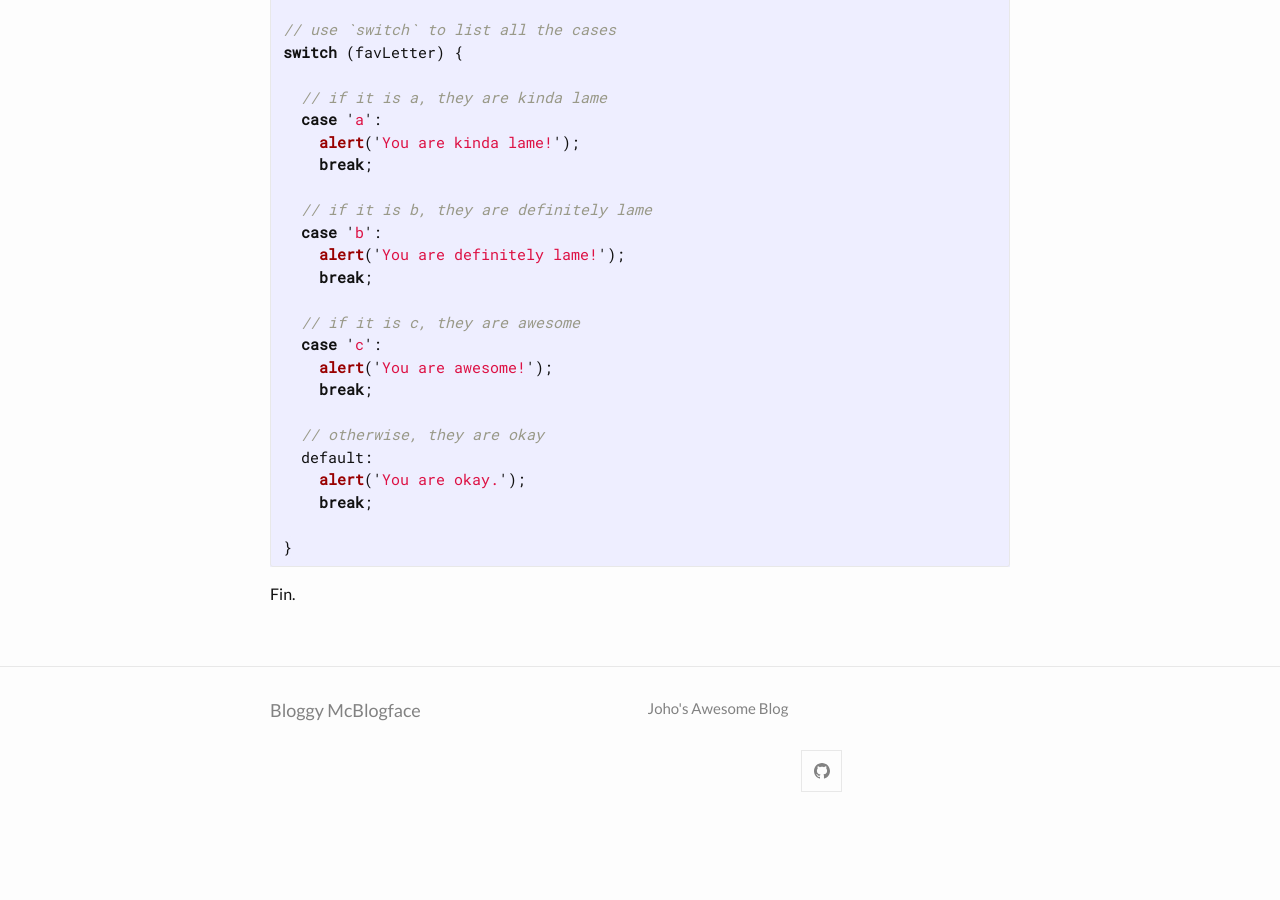
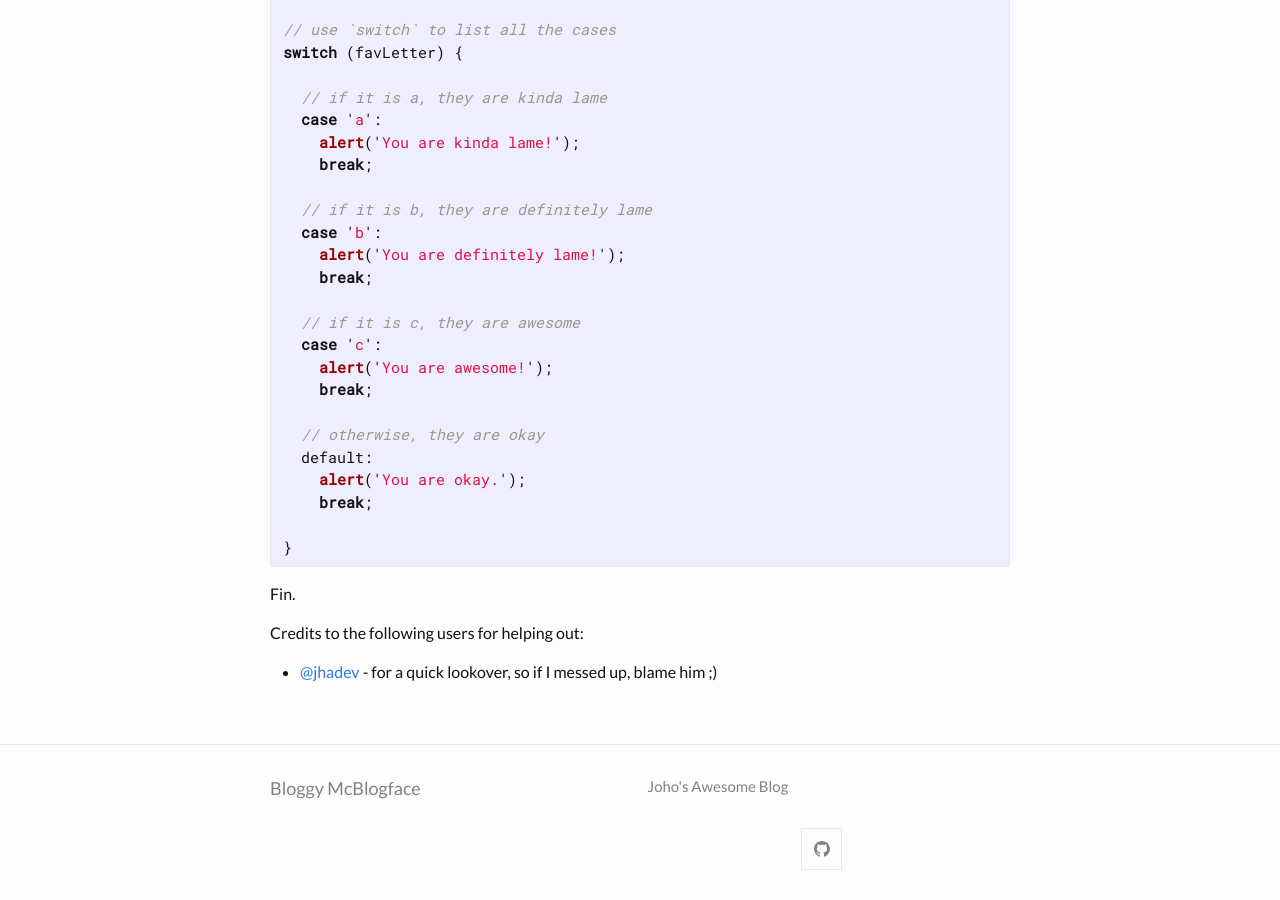
Before and after one commit to loljoho/blog, a Jekyll site: the page built from _posts/2019-10-21-switch-in-javascript.markdown, in a window 1280 px wide and 900 px high, scrolled down 924 px. Built offline with Jekyll 4.4.1, drawn with Linux system fonts in a browser that asks for light colours; before the commit the page ends 1746 px from its top, so only the background shows below that.

Commit message:
Update Post: Switch in JavaScript

````diff
--- a/_posts/2019-10-21-switch-in-javascript.markdown
+++ b/_posts/2019-10-21-switch-in-javascript.markdown
@@ -68,3 +68,7 @@ switch (favLetter) {
 ```
 
 Fin.
+
+Credits to the following users for helping out:
+
+ - [@jhadev](https://github.com/jhadev) - for a quick lookover, so if I messed up, blame him ;)
````
